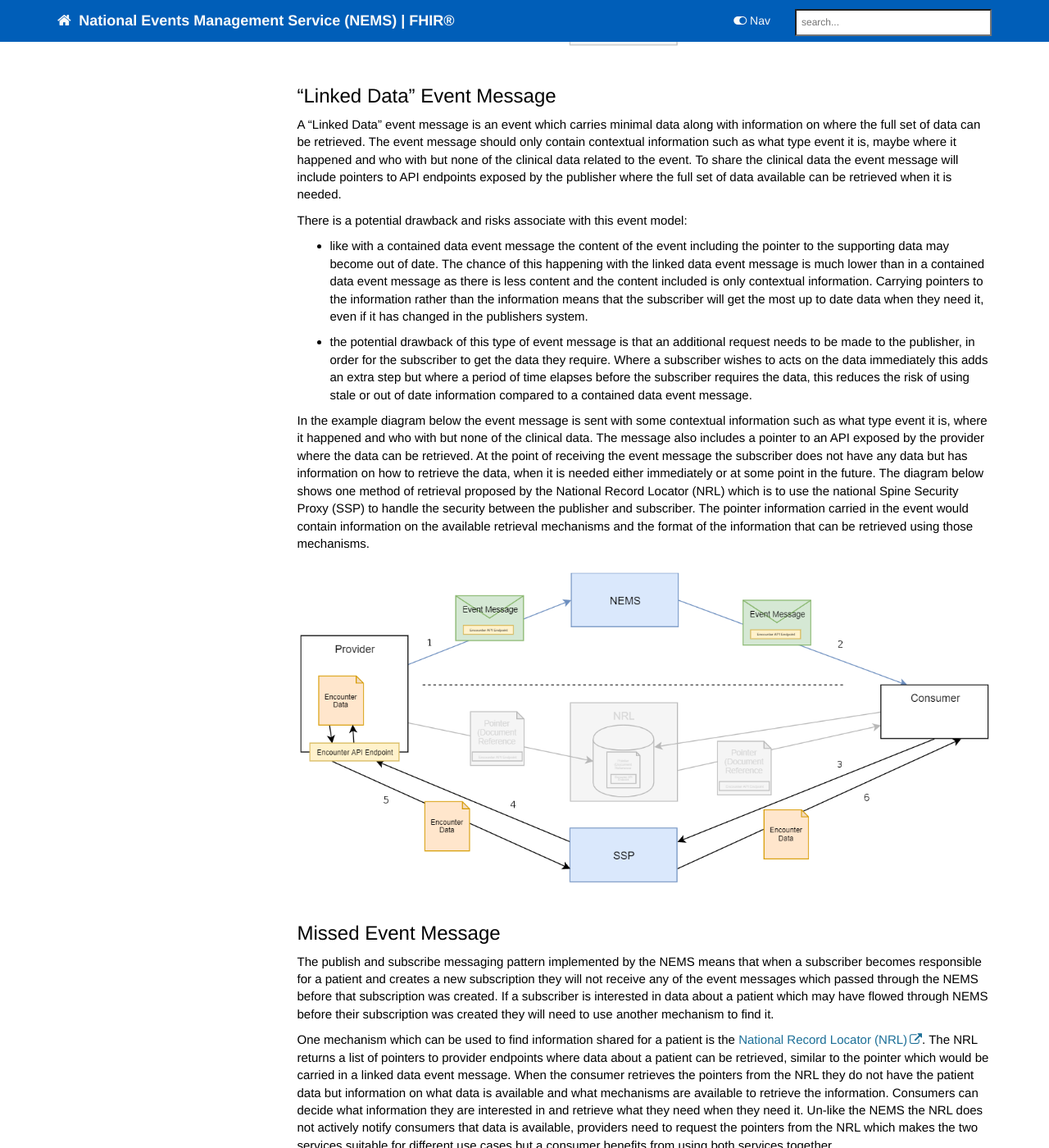
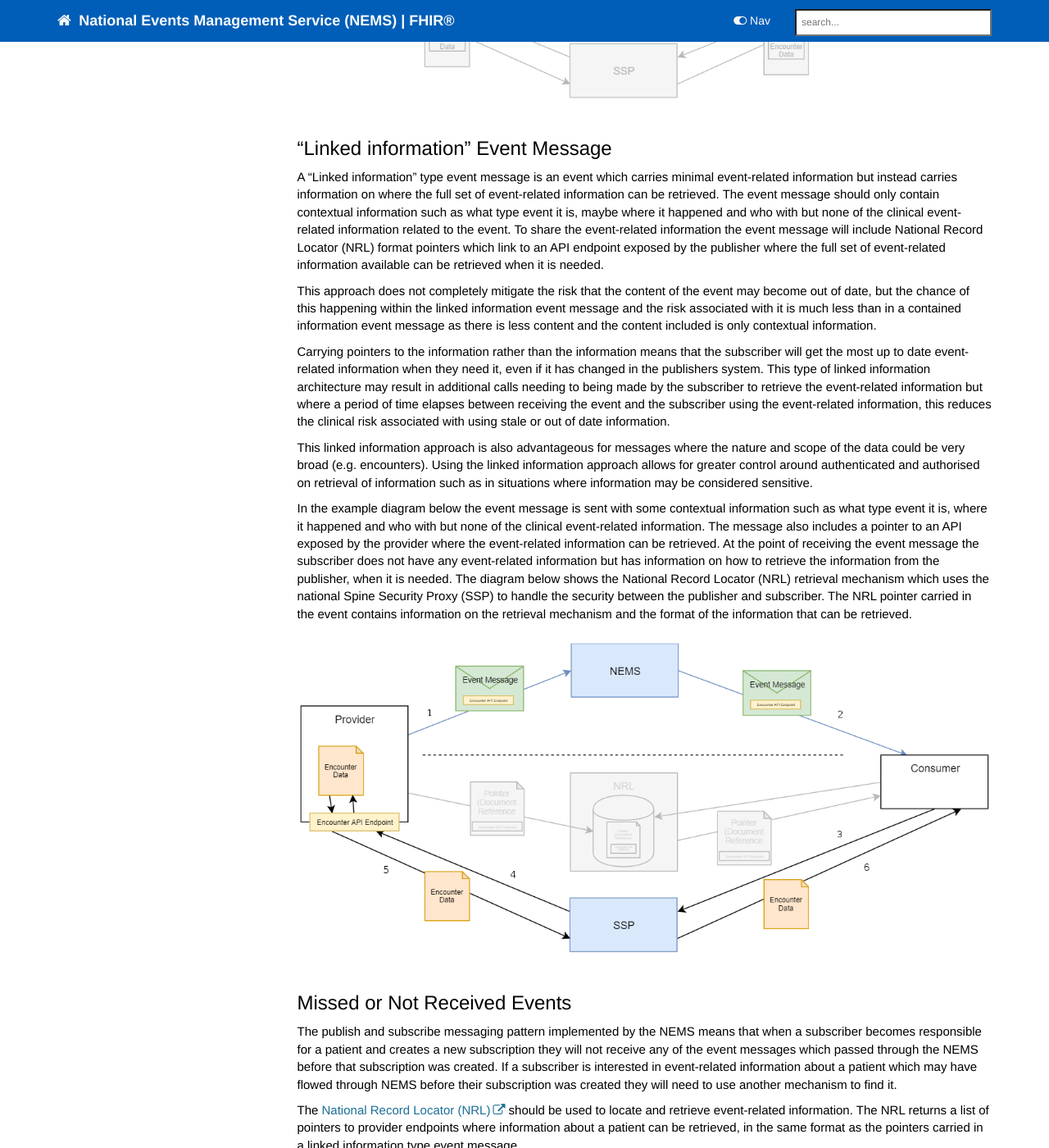
Before and after one commit to nhsconnect/Events-Management, a Jekyll site: the page built from pages/overview/overview_msg_architecture_event_content.md, in a window 1280 px wide and 1400 px high, scrolled down 1157 px. Shown: the whole window at 82% size. Built offline with Jekyll 4.4.1, drawn with Linux system fonts in a browser that asks for light colours; nearby versions of some CDN libraries; comment, search, counter and statistics services are not loaded; some of the changed text lies outside the part shown.

Commit message:
Updated encounter page based on review

```diff
--- a/pages/overview/overview_msg_architecture_event_content.md
+++ b/pages/overview/overview_msg_architecture_event_content.md
@@ -8,53 +8,57 @@ summary: "Overview of options for event content"
 toc: false
 ---
 
-There are different ways that data can be shared between publishers and subscribers, each with their own benefits and drawbacks. This page outlines different ways data could be shared between publishers and subscribers over the NEMS but a combination of the different approaches is also possible. This page also makes reference to the [National Record Locator (NRL)](https://developer.nhs.uk/apis/nrl/), another national Spine service which is required where a subscriber was not subscribed at the point that an event message flowed through NEMS and is interested in the information they missed.
+There are different ways that event-related information can be shared between publishers and subscribers, each with their own benefits and drawbacks. This page outlines different ways event-related information could be shared between publishers and subscribers over the NEMS but a combination of the different approaches is also possible. This page also makes reference to the [National Record Locator (NRL)](https://developer.nhs.uk/apis/nrl/), another national Spine service which is required where a subscriber was not subscribed at the point that an event message flowed through NEMS and is interested in the information related to that event message.
 
-When data is shared between a publisher and subscriber, whatever the mechanism, the data shared must be in a standard format and contain all information required to give the main focal bit of information context, for example a comment is unlikely to be useful unless it is in the context of something such as an observations or procedure.
+When event-related information is shared between a publisher and subscriber, whatever the mechanism, the information shared must be in a standard format and contain all information required to give the main focal bit of information context, for example a comment is unlikely to be useful unless it is in the context of something such as an observations or procedure.
 
 
-## "Contained Data" Event Message
+## "Contained information" Event Message
 
-A "Contained Data" event message is where the event message contains all the data related to the event. In this scenario when the subscriber receives the event they have all the data available about that event.
+A "Contained information" event message is where the event message contains all the event-related information related to the event. In this scenario when the subscriber receives the event they have all the event-related information available about that event.
 
-There are a number of issues and risks associated with this method of communicating data from the publisher to the subscriber:
-- If the consumer has not create a subscription to the event before it is sent through the NEMS, the subscriber will never receive the event and therefore will never receive the data. In this scenario another mechanism is required to retrieve that missed data when it is required, which is where the National Record Locator becomes useful as outlined in the "Missed Event Message" section further down this page.
-- Data received is only valid at the point that data is published, there may be updates to the patient record within the publishing system which relate to that event but which does not trigger a new or update event to be published to the NEMS. The results of this is the creation of a clinical risk, when using the data carried within an event message. The risk increases as the elapsed time between the event being received and the data being used by a practitioner increases as there is a greater chance the data could have changed. This risk has to be considered when deciding what data should be included in the event message and how the events should be processed when they are received.
+There are a number of issues and risks associated with this method of communicating event-related information between the publisher to the subscriber:
+- If the consumer has not create a subscription to the event before it is sent through the NEMS, the subscriber will never receive the event and therefore will never receive the event-related information. In this scenario another mechanism is required to retrieve that missed event-related information when it is required, which is where the National Record Locator becomes useful as outlined in the "Missed or Not Received Event" section further down this page.
+- Event-related information received is only valid at the point that information is published, there may be updates to the patient record within the publishing system which relate to that event but which does not trigger a new or update event to be published to the NEMS. The results of this is the creation of a clinical risk, when using the event-related information carried within an event message. The risk increases as the elapsed time between the event being received and the information being used by a practitioner increases as there is a greater chance the event-related information could have changed. This risk has to be considered when deciding what event-related information should be included in the event message and how the events should be processed when they are received.
 
-The example diagram below shows the publisher publishing an encounter event containing all the data to NEMS and that event being forwarded onto the subscriber:
+The example diagram below shows the publisher publishing an encounter event containing all the event-related information to NEMS and that event being forwarded onto the subscriber:
 
 <div style="text-align:center; margin-bottom:20px" >
 	<a href="images/overview/msg_full_fat.png" target="_blank"><img src="images/overview/msg_full_fat.png"></a>
 </div>
 
 
-## "Linked Data" Event Message
+## "Linked information" Event Message
 
-A "Linked Data" event message is an event which carries minimal data along with information on where the full set of data can be retrieved. The event message should only contain contextual information such as what type event it is, maybe where it happened and who with but none of the clinical data related to the event. To share the clinical data the event message will include pointers to API endpoints exposed by the publisher where the full set of data available can be retrieved when it is needed.
+A "Linked information" type event message is an event which carries minimal event-related information but instead carries information on where the full set of event-related information can be retrieved. The event message should only contain contextual information such as what type event it is, maybe where it happened and who with but none of the clinical event-related information related to the event. To share the event-related information the event message will include National Record Locator (NRL) format pointers which link to an API endpoint exposed by the publisher where the full set of event-related information available can be retrieved when it is needed.
 
-There is a potential drawback and risks associate with this event model:
-- like with a contained data event message the content of the event including the pointer to the supporting data may become out of date. The chance of this happening with the linked data event message is much lower than in a contained data event message as there is less content and the content included is only contextual information. Carrying pointers to the information rather than the information means that the subscriber will get the most up to date data when they need it, even if it has changed in the publishers system.
-- the potential drawback of this type of event message is that an additional request needs to be made to the publisher, in order for the subscriber to get the data they require. Where a subscriber wishes to acts on the data immediately this adds an extra step but where a period of time elapses before the subscriber requires the data, this reduces the risk of using stale or out of date information compared to a contained data event message.
+This approach does not completely mitigate the risk that the content of the event may become out of date, but the chance of this happening within the linked information event message and the risk associated with it is much less than in a contained information event message as there is less content and the content included is only contextual information.
 
-In the example diagram below the event message is sent with some contextual information such as what type event it is, where it happened and who with but none of the clinical data. The message also includes a pointer to an API exposed by the provider where the data can be retrieved. At the point of receiving the event message the subscriber does not have any data but has information on how to retrieve the data, when it is needed either immediately or at some point in the future. The diagram below shows one method of retrieval proposed by the National Record Locator (NRL) which is to use the national Spine Security Proxy (SSP) to handle the security between the publisher and subscriber. The pointer information carried in the event would contain information on the available retrieval mechanisms and the format of the information that can be retrieved using those mechanisms.
+Carrying pointers to the information rather than the information means that the subscriber will get the most up to date event-related information when they need it, even if it has changed in the publishers system. This type of linked information architecture may result in additional calls needing to being made by the subscriber to retrieve the event-related information but where a period of time elapses between receiving the event and the subscriber using the event-related information, this reduces the clinical risk associated with using stale or out of date information.
+
+This linked information approach is also advantageous for messages where the nature and scope of the data could be very broad (e.g. encounters). Using the linked information approach allows for greater control around authenticated and authorised on retrieval of information such as in situations where information may be considered sensitive.
+
+In the example diagram below the event message is sent with some contextual information such as what type event it is, where it happened and who with but none of the clinical event-related information. The message also includes a pointer to an API exposed by the provider where the event-related information can be retrieved. At the point of receiving the event message the subscriber does not have any event-related information but has information on how to retrieve the information from the publisher, when it is needed. The diagram below shows the National Record Locator (NRL) retrieval mechanism which uses the national Spine Security Proxy (SSP) to handle the security between the publisher and subscriber. The NRL pointer carried in the event contains information on the retrieval mechanism and the format of the information that can be retrieved.
 
  <div style="text-align:center; margin-bottom:20px" >
 	<a href="images/overview/msg_full_fat.png" target="_blank"><img src="images/overview/msg_light_weight.png"></a>
 </div>
 
 
-## Missed Event Message
+## Missed or Not Received Events
 
-The publish and subscribe messaging pattern implemented by the NEMS means that when a subscriber becomes responsible for a patient and creates a new subscription they will not receive any of the event messages which passed through the NEMS before that subscription was created. If a subscriber is interested in data about a patient which may have flowed through NEMS before their subscription was created they will need to use another mechanism to find it.
+The publish and subscribe messaging pattern implemented by the NEMS means that when a subscriber becomes responsible for a patient and creates a new subscription they will not receive any of the event messages which passed through the NEMS before that subscription was created. If a subscriber is interested in event-related information about a patient which may have flowed through NEMS before their subscription was created they will need to use another mechanism to find it.
 
-One mechanism which can be used to find information shared for a patient is the [National Record Locator (NRL)](https://developer.nhs.uk/apis/nrl/). The NRL returns a list of pointers to provider endpoints where data about a patient can be retrieved, similar to the pointer which would be carried in a linked data event message. When the consumer retrieves the pointers from the NRL they do not have the patient data but information on what data is available and what mechanisms are available to retrieve the information. Consumers can decide what information they are interested in and retrieve what they need when they need it. Un-like the NEMS the NRL does not actively notify consumers that data is available, providers need to request the pointers from the NRL which makes the two services suitable for different use cases but a consumer benefits from using both services together.
+The [National Record Locator (NRL)](https://developer.nhs.uk/apis/nrl/) should be used to locate and retrieve event-related information. The NRL returns a list of pointers to provider endpoints where information about a patient can be retrieved, in the same format as the pointers carried in a linked information type event message.
+
+When the consumer retrieves the pointers from the NRL they do not have the information about the patient but a list of what information is available and how to retrieve that information. Consumers can decide what information they are interested in and retrieve what they need when they need it. Un-like the NEMS the NRL does not actively notify consumers that information is available, providers need to request the pointers from the NRL which makes the two services suitable for different use cases.
 
 The main benefits of calling the NRL:
 - consumers get the most up to date information when it is needed
-- the NRL will contain pointers to information which will not flow through the NEMS as an event message meaning that more information may be available to consumers
-- subscribers can get information from events which they missed if they did not have a subscription when the message flowed through the NEMS
+- the NRL will contain pointers to information which will not flow through the NEMS as an event message, meaning that more information may be available to consumers
+- subscribers can get information from events which they missed or did not receive
 
-The example diagram below shows a provider creating a pointer on the NRL, then the consumer requesting pointers from the NRL and retrieving the pointer for the provider. The consumer then makes a request for the data from the provider API endpoint through the SSP. In this example the SSP manages authentication and authorisation between the consumer and provider.
+The example diagram below shows a provider creating a pointer on the NRL. The consumer then requesting pointers from the NRL and receiving the pointers including the one for the providers API. The consumer then makes a request to the provider API endpoint for information through the SSP. In this example the SSP manages authentication and authorisation between the consumer and provider and is the retrieval mechanism required by NRL.
 
 <div style="text-align:center; margin-bottom:20px" >
 	<a href="images/overview/msg_full_fat.png" target="_blank"><img src="images/overview/msg_missed.png"></a>
```
Also changed, not shown: pages/messages/messages/encounter_1.md (+7 -7 lines), images/messages/generic_encounter_logical.png.
